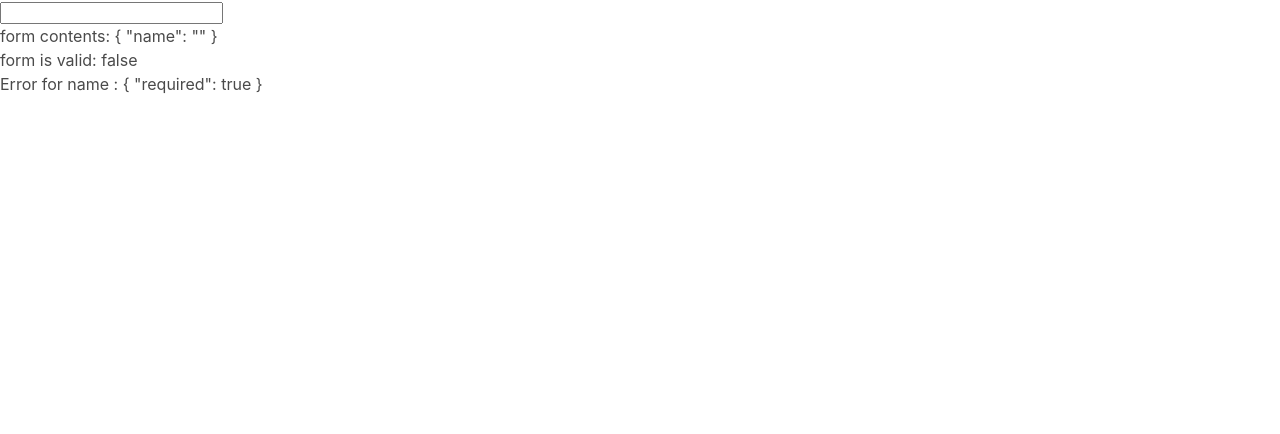
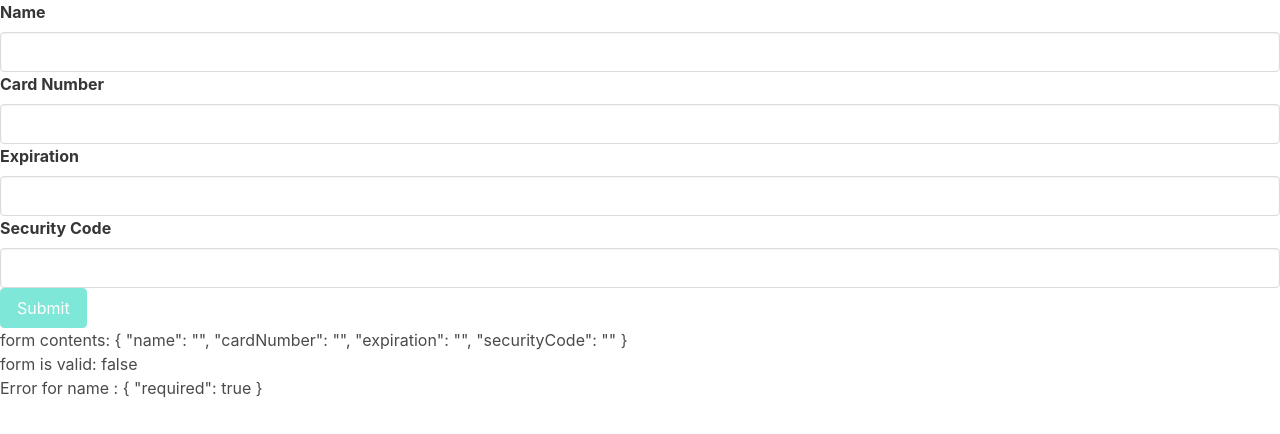
Before and after one commit to KoenCobra/AngularCreditCard, an Angular app: page / in a window 1280 px wide. Shown: the top 434 px of the page. Built offline with nearby package versions, Linux system fonts and the light colour scheme.

Commit message:
Added submit btn

```diff
--- a/src/app/card-form/card-form.component.html
+++ b/src/app/card-form/card-form.component.html
@@ -1,5 +1,10 @@
-<form [formGroup]="cardForm">
-  <app-input [control]="cardForm.controls.name"></app-input>
+<form [formGroup]="cardForm" (ngSubmit)="onSubmit()">
+  <app-input label="Name" [control]="cardForm.controls.name"></app-input>
+  <app-input label="Card Number" [control]="cardForm.controls.cardNumber"></app-input>
+  <app-input label="Expiration" [control]="cardForm.controls.expiration"></app-input>
+  <app-input label="Security Code" [control]="cardForm.controls.securityCode"></app-input>
+
+  <button class="button is-primary" [disabled]="cardForm.invalid" type="submit">Submit</button>
 </form>
 
 <div>
--- a/src/app/card-form/card-form.component.ts
+++ b/src/app/card-form/card-form.component.ts
@@ -10,9 +10,15 @@ export class CardFormComponent {
   cardForm = new FormGroup({
     name: new FormControl('', [
       Validators.required,
-      Validators.minLength(3),
-      Validators.maxLength(5),
-      Validators.pattern(/\s/)
+      Validators.minLength(3)
+      // Validators.maxLength(5),
+      // Validators.pattern(/\s/)
     ]),
+    cardNumber: new FormControl(''),
+    expiration: new FormControl(''),
+    securityCode: new FormControl('')
   });
+
+  onSubmit() {
+  }
 }
--- a/src/app/input/input.component.html
+++ b/src/app/input/input.component.html
@@ -1,18 +1,21 @@
-<input type="text" [formControl]="control">
-<ng-container *ngIf="control?.touched && control?.errors
-&& control?.dirty">
-  <div *ngIf="control.errors?.['required']">
+<label class="label">{{label}}</label>
+<div class="control">
+  <input [ngClass]="{'is-danger': showErrors()}"
+         class="input" type="text" [formControl]="control">
+</div>
+<ng-container *ngIf="showErrors()">
+  <div class="help is-danger" *ngIf="control.errors?.['required']">
     Value is required
   </div>
-  <div *ngIf="control.errors?.['minlength']">
+  <div class="help is-danger" *ngIf="control.errors?.['minlength']">
     Value must be at least {{control.errors?.['minlength'].requiredLength}} characters long
     (you entered {{control.errors?.['minlength'].actualLength}} characters)
   </div>
-  <div *ngIf="control.errors?.['maxlength']">
-    Value must be max {{control.errors?.['maxlength'].requiredLength}} characters long
-    (you entered {{control.errors?.['maxlength'].actualLength}} characters)
-  </div>
-  <div *ngIf="control.errors?.['pattern']">
-    Invalid format
-  </div>
+  <!--  <div *ngIf="control.errors?.['maxlength']">-->
+  <!--    Value must be max {{control.errors?.['maxlength'].requiredLength}} characters long-->
+  <!--    (you entered {{control.errors?.['maxlength'].actualLength}} characters)-->
+  <!--  </div>-->
+  <!--  <div *ngIf="control.errors?.['pattern']">-->
+  <!--    Invalid format-->
+  <!--  </div>-->
 </ng-container>
--- a/src/app/input/input.component.ts
+++ b/src/app/input/input.component.ts
@@ -8,4 +8,10 @@ import {FormControl} from "@angular/forms";
 })
 export class InputComponent {
   @Input() control: FormControl = new FormControl;
+  @Input() label: string = '';
+
+  showErrors() {
+    const {dirty, touched, errors} = this.control;
+    return dirty && touched && errors;
+  }
 }
```
